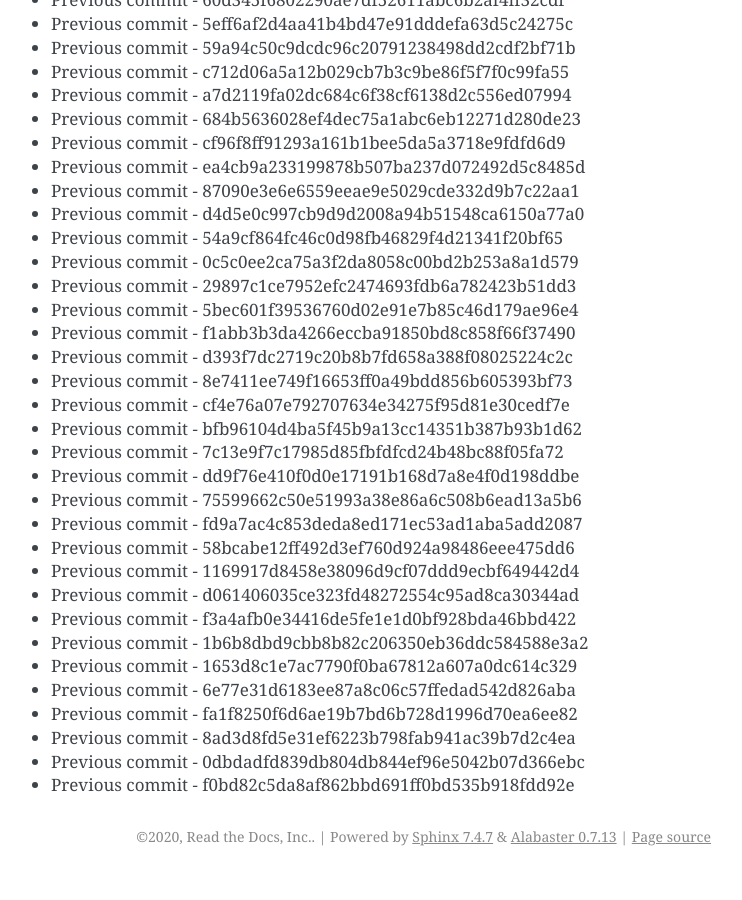
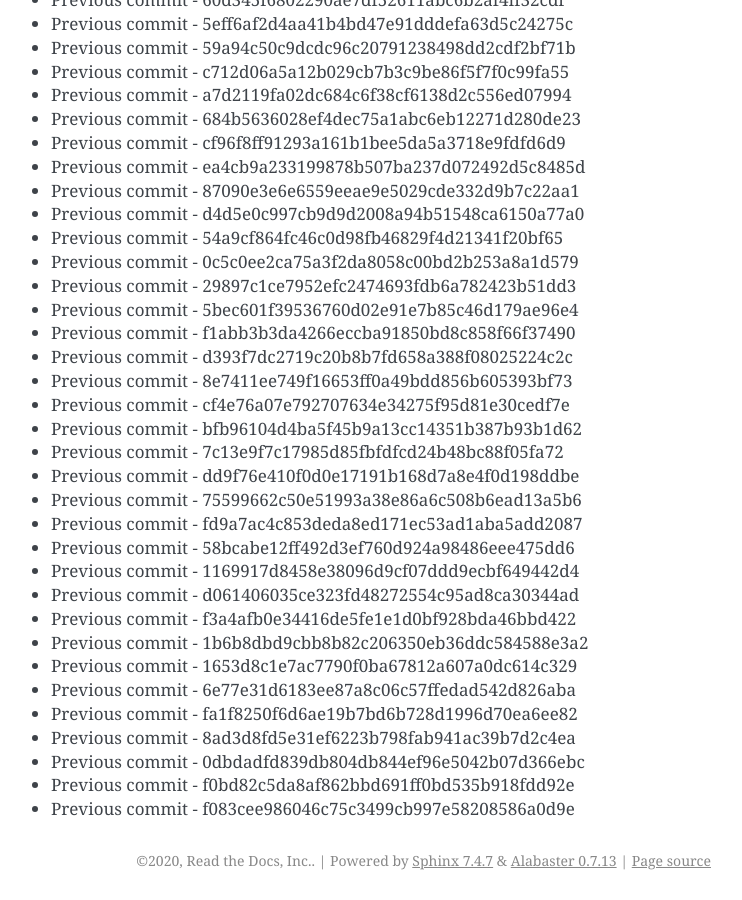
Before and after one commit to readthedocs/rtd-git-stresstest, a Sphinx documentation site: the page built from docs/updates.rst, in a window 1280 px wide and 900 px high, scrolled down 55174 px. Shown: the whole window, without its empty margins (399-1141 px from the left). Built offline with Sphinx 7.4.7, drawn with Linux system fonts in a browser that asks for light colours; before the commit the page ends 56050 px from its top, so only the background shows below that.

Commit message:
Generating commit from previous: f083cee986046c75c3499cb997e58208586a0d9e

```diff
--- a/docs/updates.rst
+++ b/docs/updates.rst
@@ -2350,3 +2350,4 @@ It can be tested for any performance characteristics.
 * Previous commit - 8ad3d8fd5e31ef6223b798fab941ac39b7d2c4ea
 * Previous commit - 0dbdadfd839db804db844ef96e5042b07d366ebc
 * Previous commit - f0bd82c5da8af862bbd691ff0bd535b918fdd92e
+* Previous commit - f083cee986046c75c3499cb997e58208586a0d9e
```
